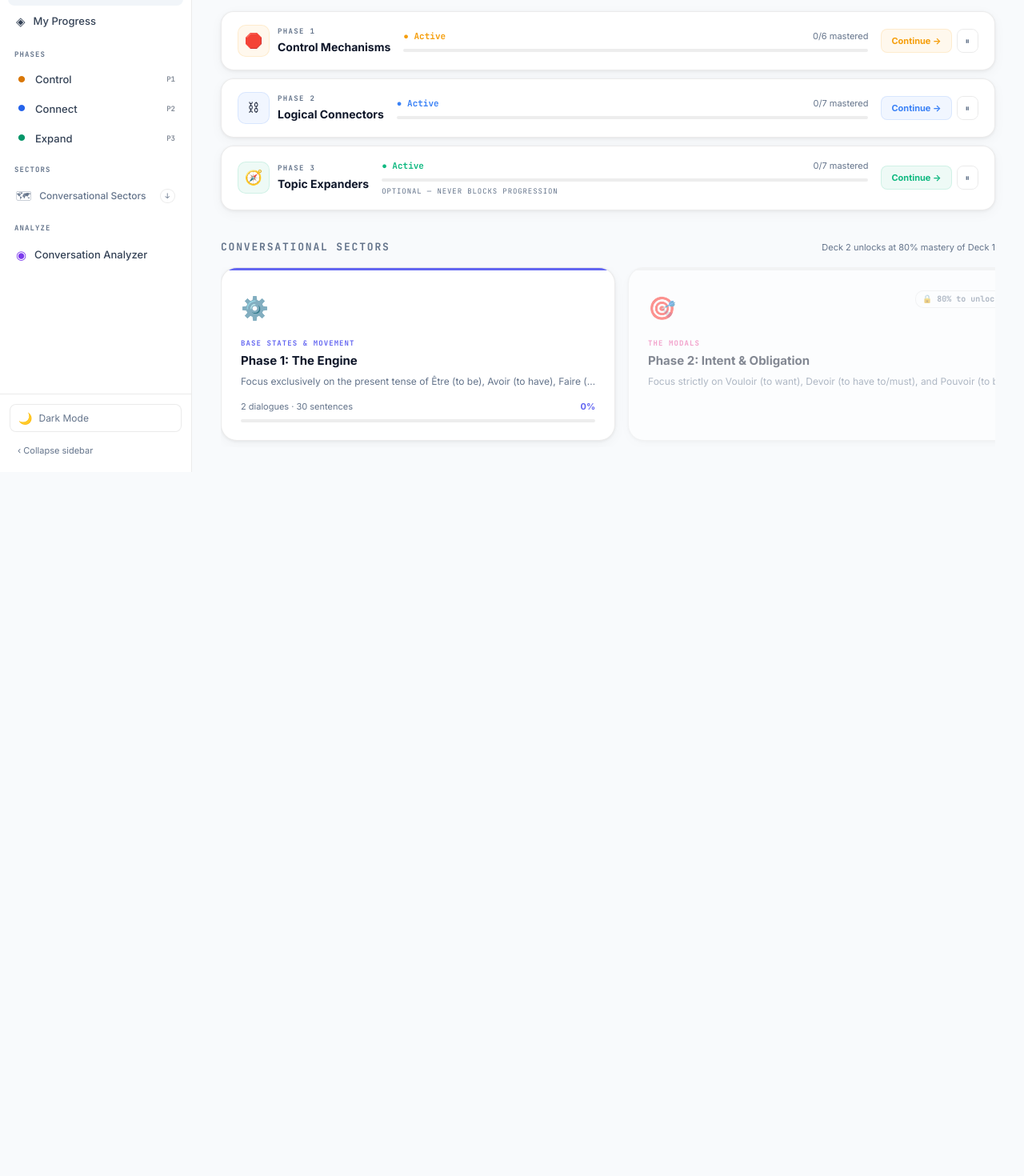
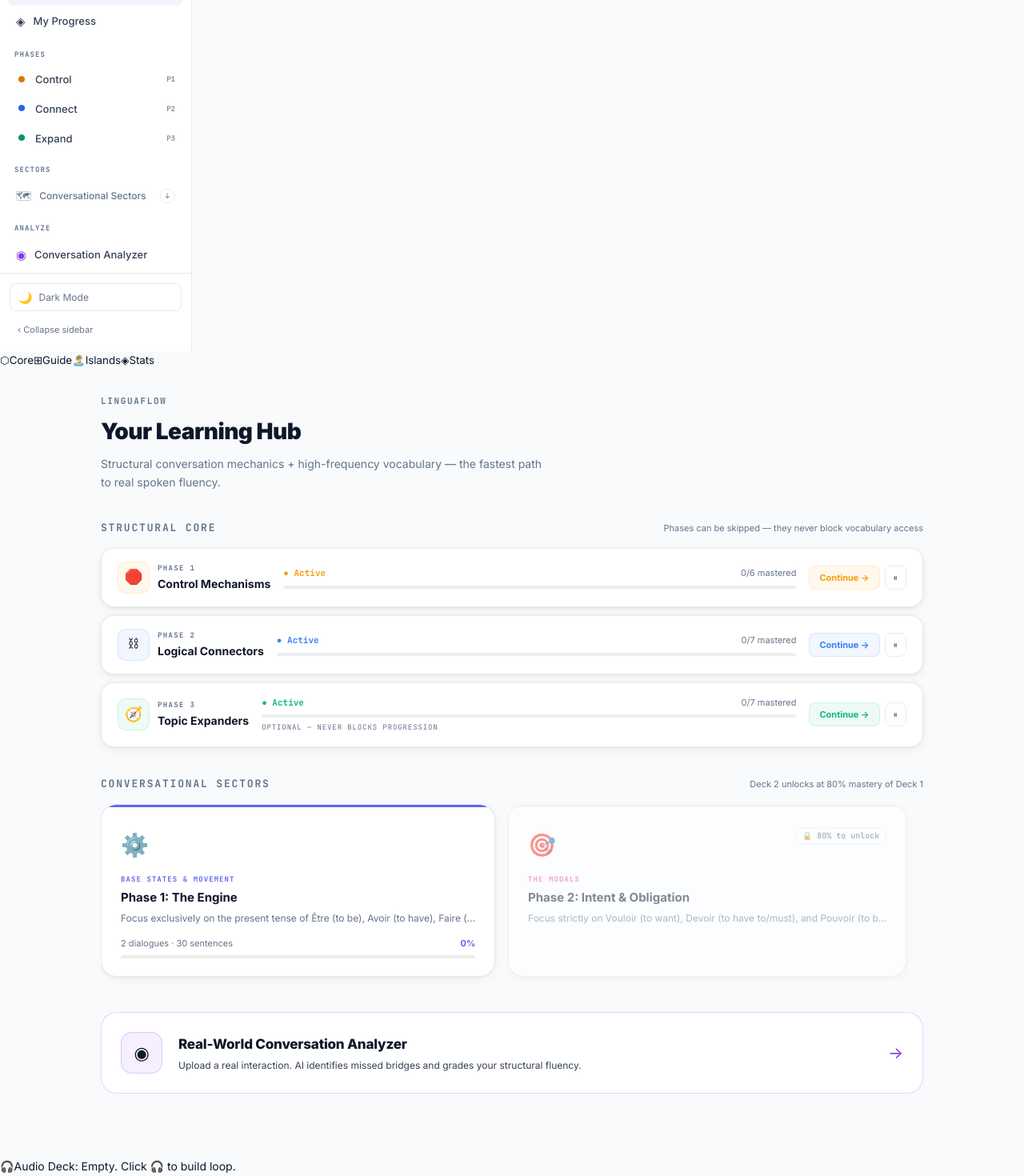
Before and after one commit to clarypilot80-dev/linguaflow-app, a Next.js app: page / in a window 1280 px wide. Shown: the part 210-1680 px from the top of the page at 80% size. Before the commit the page ends 800 px from the top, so only its background shows below. Built offline with nearby package versions, Linux system fonts and the light colour scheme.

Commit message:
audio player always visible

```diff
--- a/src/app/globals.css
+++ b/src/app/globals.css
@@ -286,9 +286,14 @@ input, textarea, select { font-family: inherit; color: inherit; }
 /* ── Shared Page Layout ───────────────────────────────────────────────────────── */
 .page-root {
   min-height: 100vh;
-  padding: 32px 36px 80px;
+  padding: 24px 16px calc(env(safe-area-inset-bottom) + 120px);
   max-width: 1100px;
   margin: 0 auto;
+}
+@media (min-width: 768px) {
+  .page-root {
+    padding: 32px 36px 80px;
+  }
 }
 
 .page-header {
@@ -321,9 +326,14 @@ input, textarea, select { font-family: inherit; color: inherit; }
 /* ── Phase Cards (Home dashboard) ───────────────────────────────────────────── */
 .phase-cards-grid {
   display: grid;
-  grid-template-columns: repeat(3, 1fr);
+  grid-template-columns: 1fr;
   gap: 16px;
   margin-bottom: 40px;
+}
+@media (min-width: 768px) {
+  .phase-cards-grid {
+    grid-template-columns: repeat(3, 1fr);
+  }
 }
 
 .phase-card {
@@ -654,8 +664,13 @@ input, textarea, select { font-family: inherit; color: inherit; }
 
 .bridges-grid {
   display: grid;
-  grid-template-columns: repeat(2, 1fr);
+  grid-template-columns: 1fr;
   gap: 14px;
+}
+@media (min-width: 768px) {
+  .bridges-grid {
+    grid-template-columns: repeat(2, 1fr);
+  }
 }
 
 .bridge-card {
@@ -769,12 +784,18 @@ input, textarea, select { font-family: inherit; color: inherit; }
 /* ── Bridge Builder full drill page ─────────────────────────────────────────── */
 .builder-shell {
   min-height: 100vh;
-  padding: 32px 36px;
+  padding: 24px 16px calc(env(safe-area-inset-bottom) + 120px);
   display: flex;
   flex-direction: column;
-  gap: 24px;
+  gap: 16px;
   max-width: 900px;
   margin: 0 auto;
+}
+@media (min-width: 768px) {
+  .builder-shell {
+    padding: 32px 36px;
+    gap: 24px;
+  }
 }
 
 .builder-header {
--- a/src/app/page.tsx
+++ b/src/app/page.tsx
@@ -54,24 +54,20 @@ function AppShell() {
   };
 
   return (
-    <div className="app-shell">
-      {!state.sidebarCollapsed && (
-        <Sidebar activePage={sidebarActive} onNavigate={navigate} />
-      )}
+    <div className="flex flex-col md:flex-row h-[100dvh] w-full bg-[var(--bg-base)] overflow-hidden">
+      <Sidebar activePage={sidebarActive} onNavigate={navigate} />
+
       {state.sidebarCollapsed && (
         <button
           onClick={() => dispatch({ type: 'TOGGLE_SIDEBAR' })}
-          style={{
-            position: 'fixed', left: 14, top: 16, zIndex: 200,
-            background: 'var(--bg-card)', border: '1px solid var(--border-strong)',
-            borderRadius: 'var(--radius-sm)', width: 36, height: 36,
-            display: 'flex', alignItems: 'center', justifyContent: 'center',
-            fontSize: 16, color: 'var(--text-secondary)', cursor: 'pointer',
-            boxShadow: 'var(--shadow-card)',
-          }}
+          className="hidden md:flex fixed left-4 top-4 z-[200] bg-[var(--bg-card)] border border-[var(--border-strong)] rounded-md w-9 h-9 items-center justify-center text-[16px] text-[var(--text-secondary)] shadow-md cursor-pointer hover:bg-[var(--bg-card-hover)] transition-colors"
         >☰</button>
       )}
-      <div className="main-content">{renderPage()}</div>
+
+      <div className="flex-1 w-full overflow-y-auto pb-32 md:pb-0 relative z-10">
+        {renderPage()}
+      </div>
+
       <AudioPlaylistDeck />
     </div>
   );
--- a/src/components/AudioPlaylistDeck.tsx
+++ b/src/components/AudioPlaylistDeck.tsx
@@ -27,6 +27,9 @@ export default function AudioPlaylistDeck() {
   useEffect(() => {
     if (currentIndex >= sentences.length && sentences.length > 0) {
       setCurrentIndex(0);
+    }
+    if (sentences.length === 0) {
+      setExpanded(false);
     }
   }, [sentences.length, currentIndex]);
 
@@ -85,126 +88,123 @@ export default function AudioPlaylistDeck() {
     };
   }, [isPlaying, state.currentLang.code, state.playlistLoopMode, dispatch]);
 
-  if (sentences.length === 0) return null;
-
   const currentSentence = sentences[currentIndex];
 
   return (
-    <div style={{
-      position: 'fixed',
-      bottom: 24,
-      right: 24,
-      width: expanded ? 320 : 64,
-      height: expanded ? 400 : 64,
-      background: 'var(--bg-card)',
-      border: '1px solid var(--border)',
-      borderRadius: expanded ? 24 : 32,
-      boxShadow: '0 8px 32px rgba(0,0,0,0.15)',
-      overflow: 'hidden',
-      transition: 'all 0.3s cubic-bezier(0.16, 1, 0.3, 1)',
-      zIndex: 1000,
-      display: 'flex',
-      flexDirection: 'column',
-    }}>
+    <div className={`
+      fixed z-[1000] flex flex-col overflow-hidden bg-[var(--bg-card)] border border-[var(--border)]
+      transition-all duration-300 ease-[cubic-bezier(0.16,1,0.3,1)]
+      ${expanded
+        ? 'md:bottom-6 md:right-6 md:w-[320px] md:h-[400px] md:rounded-[24px] bottom-[calc(env(safe-area-inset-bottom)+96px)] left-3 right-3 max-h-[50vh] rounded-[24px] shadow-[0_8px_32px_rgba(0,0,0,0.15)]'
+        : 'md:bottom-6 md:right-6 md:w-auto md:min-w-[280px] md:h-14 md:rounded-full bottom-[calc(env(safe-area-inset-bottom)+76px)] left-2 right-2 h-14 rounded-xl shadow-md'
+      }
+    `}>
       {/* Minimized View */}
       {!expanded ? (
-        <button
-          onClick={() => setExpanded(true)}
-          style={{ width: '100%', height: '100%', background: 'none', border: 'none', cursor: 'pointer', display: 'flex', alignItems: 'center', justifyContent: 'center', fontSize: 24 }}
+        <div
+          onClick={() => sentences.length > 0 && setExpanded(true)}
+          className={`w-full h-full flex items-center justify-between px-5 ${sentences.length > 0 ? 'cursor-pointer hover:bg-[var(--bg-card-hover)]' : ''} transition-colors`}
         >
-          {isPlaying ? (trackState === 'pause' ? '⏳' : '🔊') : '🎵'}
-        </button>
+          <div className="flex items-center gap-3 overflow-hidden">
+            <span className="text-xl shrink-0">🎧</span>
+            <span className="text-sm font-medium text-[var(--text-secondary)] truncate">
+              {sentences.length === 0 ? "Audio Deck: Empty. Click 🎧 to build loop." : `${sentences.length} Phrases Ready ${isPlaying ? '▶' : ''}`}
+            </span>
+          </div>
+          {sentences.length > 0 && (
+            <button className="bg-transparent border-none text-[var(--p2)] font-bold cursor-pointer shrink-0 ml-2">
+              Expand
+            </button>
+          )}
+        </div>
       ) : (
         /* Expanded View */
-        <div style={{ display: 'flex', flexDirection: 'column', height: '100%' }}>
+        <div className="flex flex-col h-full">
 
           {/* Header */}
-          <div style={{ padding: '16px 20px', borderBottom: '1px solid var(--border)', display: 'flex', alignItems: 'center', justifyContent: 'space-between', background: 'var(--bg-surface)' }}>
-            <div style={{ fontWeight: 700, fontSize: 14 }}>Audio Deck</div>
-            <button onClick={() => setExpanded(false)} style={{ background: 'none', border: 'none', cursor: 'pointer', fontSize: 16 }}>⤵</button>
+          <div className="px-5 py-4 border-b border-[var(--border)] flex items-center justify-between bg-[var(--bg-surface)]">
+            <div className="font-bold text-sm">Audio Deck</div>
+            <button onClick={() => setExpanded(false)} className="w-10 h-10 -mr-2 flex items-center justify-center text-base bg-transparent border-none cursor-pointer">⤵</button>
           </div>
 
           {/* Now Playing Area */}
-          <div style={{ padding: 20, textAlign: 'center', borderBottom: '1px solid var(--border)', background: 'var(--bg-card)' }}>
-            <div style={{ fontSize: 10, fontWeight: 700, textTransform: 'uppercase', letterSpacing: '.1em', color: 'var(--text-muted)', marginBottom: 8 }}>
+          <div className="p-5 text-center border-b border-[var(--border)] bg-[var(--bg-card)] shrink-0">
+            <div className="text-[10px] font-bold uppercase tracking-widest text-[var(--text-muted)] mb-2">
               {trackState === 'french' && '▶ Playing Target'}
               {trackState === 'pause' && '⏳ Shadow Now'}
               {trackState === 'english' && '▶ Translation'}
               {trackState === 'idle' && 'Paused'}
             </div>
 
-            <div style={{ fontSize: 18, fontWeight: 800, marginBottom: 8, color: trackState === 'french' ? 'var(--p2)' : 'var(--text-primary)', transition: 'color .2s' }}>
+            <div className="text-lg font-extrabold mb-2 transition-colors duration-200 truncate px-2" style={{ color: trackState === 'french' ? 'var(--p2)' : 'var(--text-primary)' }}>
               {currentSentence?.text || 'No track'}
             </div>
 
-            <div style={{ fontSize: 14, color: trackState === 'english' ? 'var(--p1)' : 'var(--text-muted)', fontStyle: 'italic', transition: 'color .2s' }}>
+            <div className="text-sm italic transition-colors duration-200 truncate px-2" style={{ color: trackState === 'english' ? 'var(--p1)' : 'var(--text-muted)' }}>
               {currentSentence?.translation || ''}
             </div>
           </div>
 
           {/* Controls */}
-          <div style={{ padding: '16px 20px', display: 'flex', alignItems: 'center', justifyContent: 'space-around' }}>
+          <div className="px-5 py-4 flex items-center justify-around shrink-0">
             <button
               onClick={() => setCurrentIndex(i => i > 0 ? i - 1 : sentences.length - 1)}
-              style={{ background: 'none', border: 'none', fontSize: 20, cursor: 'pointer', color: 'var(--text-secondary)' }}
+              className="w-12 h-12 flex items-center justify-center text-xl cursor-pointer text-[var(--text-secondary)] hover:text-[var(--text-primary)] transition-colors"
             >⏮</button>
 
             <button
               onClick={() => dispatch({ type: 'SET_PLAYLIST_PLAYING', playing: !isPlaying })}
-              style={{ width: 48, height: 48, borderRadius: 24, background: 'var(--p2)', border: 'none', color: '#fff', fontSize: 20, cursor: 'pointer', display: 'flex', alignItems: 'center', justifyContent: 'center' }}
+              className="w-14 h-14 rounded-full bg-[var(--p2)] border-none text-white text-xl cursor-pointer flex items-center justify-center shadow-md hover:scale-105 transition-transform"
             >
               {isPlaying ? '⏸' : '▶'}
             </button>
 
             <button
               onClick={() => setCurrentIndex(i => i < sentences.length - 1 ? i + 1 : 0)}
-              style={{ background: 'none', border: 'none', fontSize: 20, cursor: 'pointer', color: 'var(--text-secondary)' }}
+              className="w-12 h-12 flex items-center justify-center text-xl cursor-pointer text-[var(--text-secondary)] hover:text-[var(--text-primary)] transition-colors"
             >⏭</button>
           </div>
 
           {/* Playlist Queue */}
-          <div style={{ flex: 1, overflowY: 'auto', padding: 8, background: 'var(--bg-base)' }}>
+          <div className="flex-1 overflow-y-auto p-2 bg-[var(--bg-base)]">
             {sentences.map((s, idx) => (
               <div
                 key={s.id}
                 onClick={() => setCurrentIndex(idx)}
-                style={{
-                  padding: '10px 12px', borderRadius: 8, cursor: 'pointer',
-                  background: idx === currentIndex ? 'var(--bg-card)' : 'transparent',
-                  border: idx === currentIndex ? '1px solid var(--border)' : '1px solid transparent',
-                  display: 'flex', alignItems: 'center', justifyContent: 'space-between',
-                  marginBottom: 4
-                }}
+                className={`
+                  px-3 py-2.5 rounded-lg cursor-pointer flex items-center justify-between mb-1
+                  ${idx === currentIndex ? 'bg-[var(--bg-card)] border border-[var(--border)]' : 'border border-transparent'}
+                `}
               >
-                <div style={{ fontSize: 13, fontWeight: idx === currentIndex ? 700 : 500, color: idx === currentIndex ? 'var(--text-primary)' : 'var(--text-secondary)', whiteSpace: 'nowrap', overflow: 'hidden', textOverflow: 'ellipsis' }}>
+                <div className={`text-[13px] whitespace-nowrap overflow-hidden text-ellipsis ${idx === currentIndex ? 'font-bold text-[var(--text-primary)]' : 'font-medium text-[var(--text-secondary)]'}`}>
                   {s.text}
                 </div>
                 <button
                   onClick={(e) => { e.stopPropagation(); dispatch({ type: 'TOGGLE_PIN_SENTENCE', sentenceId: s.id }); }}
-                  style={{ background: 'none', border: 'none', cursor: 'pointer', color: 'var(--text-dim)', fontSize: 14 }}
+                  className="w-8 h-8 flex items-center justify-center -mr-2 bg-transparent border-none cursor-pointer text-[var(--text-dim)] text-sm"
                 >✖</button>
               </div>
             ))}
           </div>
 
           {/* Footer actions */}
-          <div style={{ padding: '12px 20px', borderTop: '1px solid var(--border)', display: 'flex', justifyContent: 'space-between', alignItems: 'center', background: 'var(--bg-surface)' }}>
-            <div style={{ display: 'flex', gap: 12 }}>
+          <div className="px-5 py-3 border-t border-[var(--border)] flex justify-between items-center bg-[var(--bg-surface)] shrink-0">
+            <div className="flex gap-1">
               <button
                 onClick={() => dispatch({ type: 'SET_PLAYLIST_LOOP_MODE', loop: !loopMode })}
-                style={{ background: 'none', border: 'none', cursor: 'pointer', fontSize: 16, opacity: loopMode ? 1 : 0.4 }}
+                className={`w-10 h-10 flex items-center justify-center bg-transparent border-none cursor-pointer text-base ${loopMode ? 'opacity-100' : 'opacity-40'}`}
                 title="Toggle Loop"
               >🔁</button>
               <button
                 onClick={() => dispatch({ type: 'SET_PLAYLIST_SPEAK_ENGLISH', speak: !speakEnglish })}
-                style={{ background: 'none', border: 'none', cursor: 'pointer', fontSize: 16, opacity: speakEnglish ? 1 : 0.4 }}
+                className={`w-10 h-10 flex items-center justify-center bg-transparent border-none cursor-pointer text-base ${speakEnglish ? 'opacity-100' : 'opacity-40'}`}
                 title="Toggle English Translation Audio"
               >🇬🇧</button>
             </div>
 
             <button
               onClick={() => dispatch({ type: 'CLEAR_PLAYLIST' })}
-              style={{ background: 'none', border: 'none', cursor: 'pointer', fontSize: 12, color: 'var(--text-muted)', fontWeight: 600 }}
+              className="h-10 px-3 flex items-center justify-center bg-transparent border-none cursor-pointer text-xs text-[var(--text-muted)] font-semibold"
             >Clear All</button>
           </div>
 
--- a/src/components/Sidebar.tsx
+++ b/src/components/Sidebar.tsx
@@ -30,7 +30,9 @@ export default function Sidebar({ activePage, onNavigate }: SidebarProps) {
   const toggleTheme = () => dispatch({ type: 'SET_THEME', theme: isDark ? 'light' : 'dark' });
 
   return (
-    <aside className="sidebar">
+    <>
+    {/* Desktop Sidebar */}
+    <aside className={`sidebar hidden md:flex flex-col shrink-0 ${state.sidebarCollapsed ? '!hidden' : ''}`}>
       {/* Logo */}
       <div className="sidebar-logo">
         <div className="sidebar-logo-icon">⛓</div>
@@ -133,5 +135,26 @@ export default function Sidebar({ activePage, onNavigate }: SidebarProps) {
         <button className="collapse-btn" onClick={() => dispatch({ type: 'TOGGLE_SIDEBAR' })}>‹ Collapse sidebar</button>
       </div>
     </aside>
+
+    {/* Mobile Bottom Navigation */}
+    <nav className="md:hidden fixed bottom-0 left-0 right-0 z-50 flex items-center justify-around bg-[var(--bg-card)] border-t border-[var(--border)] pb-[calc(env(safe-area-inset-bottom)+8px)] pt-3 px-2 shadow-[0_-8px_30px_rgba(0,0,0,0.06)]">
+      <button onClick={() => onNavigate('home')} className={`flex flex-col items-center justify-center gap-1 min-w-[64px] min-h-[44px] ${activePage === 'home' ? 'text-[var(--text-primary)]' : 'text-[var(--text-muted)]'}`}>
+        <span className="text-[22px] leading-none mb-0.5">⬡</span>
+        <span className="text-[10px] font-bold tracking-wide uppercase">Core</span>
+      </button>
+      <button onClick={() => onNavigate('reference')} className={`flex flex-col items-center justify-center gap-1 min-w-[64px] min-h-[44px] ${activePage === 'reference' ? 'text-[var(--text-primary)]' : 'text-[var(--text-muted)]'}`}>
+        <span className="text-[22px] leading-none mb-0.5">⊞</span>
+        <span className="text-[10px] font-bold tracking-wide uppercase">Guide</span>
+      </button>
+      <button onClick={() => onNavigate('home')} className={`flex flex-col items-center justify-center gap-1 min-w-[64px] min-h-[44px] ${activePage === 'island' ? 'text-[var(--text-primary)]' : 'text-[var(--text-muted)]'}`}>
+        <span className="text-[22px] leading-none mb-0.5 opacity-80">🏝️</span>
+        <span className="text-[10px] font-bold tracking-wide uppercase">Islands</span>
+      </button>
+      <button onClick={() => onNavigate('stats')} className={`flex flex-col items-center justify-center gap-1 min-w-[64px] min-h-[44px] ${activePage === 'stats' ? 'text-[var(--text-primary)]' : 'text-[var(--text-muted)]'}`}>
+        <span className="text-[22px] leading-none mb-0.5">◈</span>
+        <span className="text-[10px] font-bold tracking-wide uppercase">Stats</span>
+      </button>
+    </nav>
+    </>
   );
 }
--- a/src/components/pages/CollectionPage.tsx
+++ b/src/components/pages/CollectionPage.tsx
@@ -79,10 +79,10 @@ function DialogueCard({ dialogue, collectionColor, onStart, isPinned, onTogglePi
               {s.stars >= 4 && <span style={{ fontSize: 10, color: 'var(--p3)' }}>★★★★</span>}
               <button
                 onClick={(e) => onTogglePin(s.id, e)}
-                style={{ background: 'none', border: 'none', fontSize: 14, cursor: 'pointer', opacity: isPinned(s.id) ? 1 : 0.4 }}
-                title="Pin to Audio Deck"
+                style={{ background: 'none', border: 'none', fontSize: 16, cursor: 'pointer', opacity: isPinned(s.id) ? 1 : 0.4, color: isPinned(s.id) ? 'var(--p2)' : 'inherit', transition: 'opacity 0.2s, color 0.2s' }}
+                title={isPinned(s.id) ? 'Remove from Audio Deck' : 'Add to Audio Deck'}
               >
-                {isPinned(s.id) ? '📌' : '📍'}
+                🎧
               </button>
             </div>
           </div>
```
Also changed, not shown: src/components/pages/DialogueDrillPage.tsx (+6 -6 lines).
